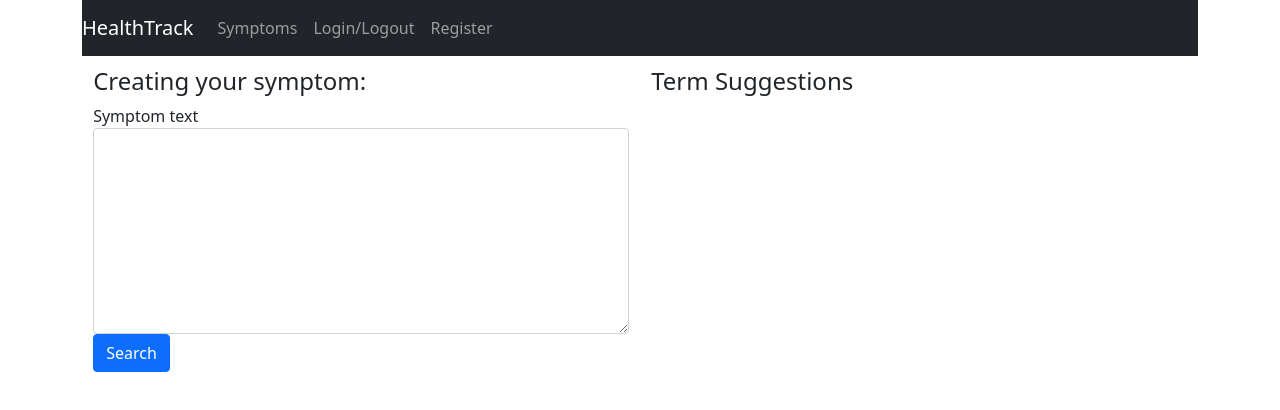
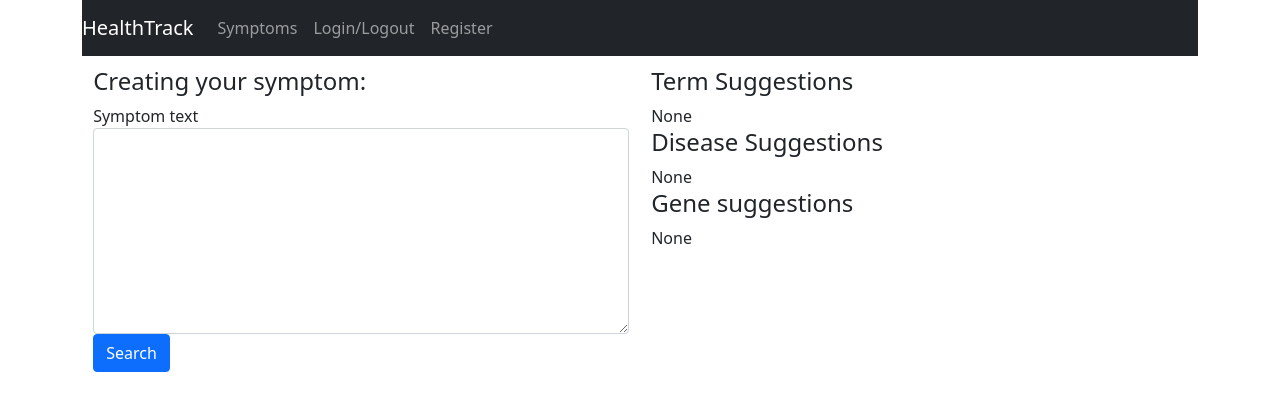
Before and after one commit to dpadron08/healthtrack, a React (Create React App) app in the folder frontend/: page /symptoms/create in a window 1280 px wide. Shown: the top 410 px of the page. Built offline with nearby package versions, Linux system fonts and the light colour scheme.

Commit message:
Display term, disease and gene suggestions on create symptom page

```diff
--- a/frontend/src/pages/symptom-create.js
+++ b/frontend/src/pages/symptom-create.js
@@ -4,7 +4,9 @@ import hpoSearchService from "../services/hpoSearchService";
 
 const SymptomCreate = () => {
   const [symptomText, setSymptomText] = React.useState("");
-  const [suggestions, setSuggestions] = React.useState([]);
+  const [terms, setTerms] = React.useState([]);
+  const [diseases, setDiseases] = React.useState([]);
+  const [genes, setGenes] = React.useState([]);
 
   const onChangeText = (e) => {
     setSymptomText(e.target.value);
@@ -12,12 +14,24 @@ const SymptomCreate = () => {
 
   const handleSubmit = (e) => {
     e.preventDefault();
-    hpoSearchService.search(symptomText).then((data) => {
-      const results = data["terms"].map((arrayItem) => {
+    hpoSearchService.search(symptomText, 10).then((data) => {
+      const termResults = data["terms"].map((arrayItem) => {
         return arrayItem["name"];
       });
-      console.log(results);
-      setSuggestions(results);
+      const diseaseResults = data["diseases"].map((arrayItem) => {
+        return arrayItem["dbName"];
+      });
+      const geneResults = data["genes"].map((arrayItem) => {
+        return arrayItem["name"];
+      });
+
+      setTerms(termResults);
+      setDiseases(diseaseResults);
+      setGenes(geneResults);
+      console.log(termResults);
+      console.log(diseaseResults);
+      console.log(geneResults);
+      // setSuggestions(results);
     });
   };
 
@@ -47,7 +61,41 @@ const SymptomCreate = () => {
       </div>
       <div className="flex-child">
         <h4>Term Suggestions</h4>
-        <p>{suggestions}</p>
+        <div>
+          {terms.length > 0 ? (
+            <ul>
+              {terms.map((term, index) => {
+                return <li key={index}> {term} </li>;
+              })}
+            </ul>
+          ) : (
+            "None"
+          )}
+        </div>
+        <h4>Disease Suggestions</h4>
+        <div>
+          {diseases.length > 0 ? (
+            <ul>
+              {diseases.map((disease, index) => {
+                return <li key={index}> {disease} </li>;
+              })}
+            </ul>
+          ) : (
+            "None"
+          )}
+        </div>
+        <h4>Gene suggestions</h4>
+        <div>
+          {genes.length > 0 ? (
+            <ul>
+              {genes.map((gene, index) => {
+                return <li key={index}> {gene} </li>;
+              })}
+            </ul>
+          ) : (
+            "None"
+          )}
+        </div>
       </div>
     </div>
   );
--- a/frontend/src/services/hpoSearchService.js
+++ b/frontend/src/services/hpoSearchService.js
@@ -3,7 +3,7 @@ import axios from "axios";
 // for /api/hpo/search/?q={query}
 const HPO_SEARCH_API_URL = "https://hpo.jax.org/api/hpo/search/";
 
-const search = async (query, max = -1, offset = 0, category = "terms") => {
+const search = async (query, max = -1, offset = 0, category = "") => {
   const FINAL_URL = `${HPO_SEARCH_API_URL}?q=${query}&max=${max}&offset=${offset}&category=${category}`;
 
   const config = {
```
